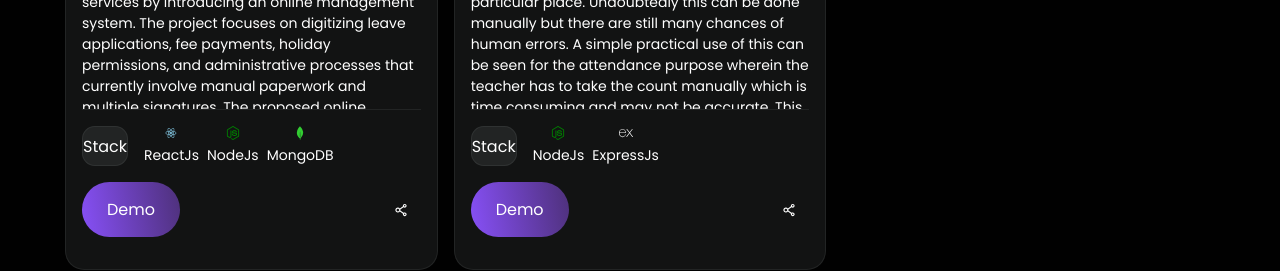
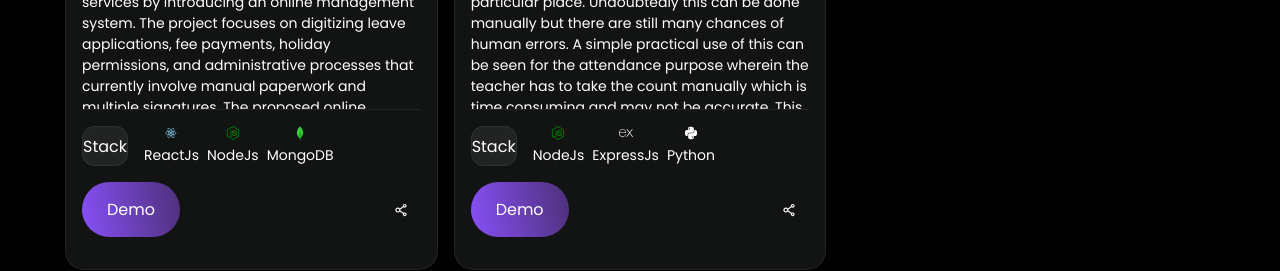
Before and after one commit to neildsouza32/Demo-PF, a React (Create React App) app: page / in a window 1280 px wide. Shown: the part 2580-2851 px from the top of the page. Built offline with nearby package versions, Linux system fonts and the light colour scheme.

Commit message:
Updated Data

```diff
--- a/src/components/Projects/index.jsx
+++ b/src/components/Projects/index.jsx
@@ -79,6 +79,7 @@ const Projects = () => {
                 image={project.image}
                 data={project.data}
                 stack={project.stack}
+                demoLink={project.data.demoLink} // Ensure demoLink is passed here
                 key={index}
               />
             ))
--- a/src/data.js
+++ b/src/data.js
@@ -1,5 +1,7 @@
 import {DiReact} from "react-icons/di";
 import {FaNodeJs} from "react-icons/fa";
+import { FaPython } from 'react-icons/fa';
+
 import {SiExpress,SiMongodb} from "react-icons/si";
 import { SiFiverr } from "react-icons/si";
 import { AiFillGithub,AiFillLinkedin,AiFillYoutube } from "react-icons/ai";
@@ -77,6 +79,11 @@ export const projects = [
           name:"ExpressJs",
           icon: <SiExpress/>,
         },
+        {
+          name:"Python",
+          icon: <FaPython/>,
+        },
+
 
       ]
     },
```
